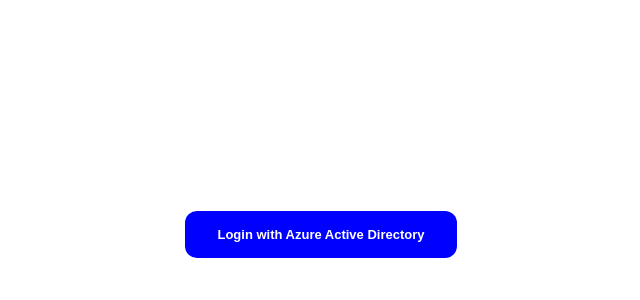
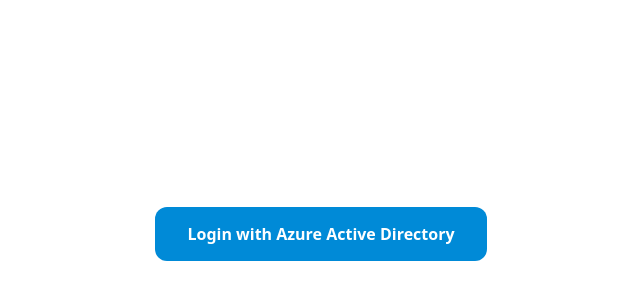
Before and after one commit to annikel/github-issuer, a React (Create React App) app: page / in a window 1280 px wide. Shown: the part 174-474 px from the top of the page, without its empty margins (319-959 px from the left). Built offline with nearby package versions, Linux system fonts and the light colour scheme; no server answers; the HTML template or start-up script is replaced by a standard one.

Commit message:
improvements

```diff
--- a/src/Form.js
+++ b/src/Form.js
@@ -4,9 +4,9 @@
 import { useEffect } from "react";
 
 const GitHubIssuerForm = () => {
-  const [title, setTitle] = useState('');
-  const [body, setBody] = useState('');
-  const [sent, setSent] = useState();
+  const [title, setTitle] = useState("");
+  const [body, setBody] = useState("");
+  const [sent, setSent] = useState(false);
   const [loggedIn, setLoggedIn] = useState(false);
 
   useEffect(() => {
@@ -30,37 +30,43 @@
       title: title,
       body: body,
     };
-    axios
-      .post("/api/repos/annikel/github-issuer/issues", issue)
-      .then((res) => {
-        setBody("");
-        setSent(true);
-        console.log(res);
-        console.log(res.data);
-      });
+    axios.post("/api/repos/annikel/github-issuer/issues", issue).then((res) => {
+      setBody("");
+      setTitle("");
+      setSent(true);
+    });
   };
 
   return (
     <div className="wrapper">
       {loggedIn ? (
         <>
+          <div className="successMessage">{sent ? "Successfully sent to backend :)" : ""}</div>
           <input
             placeholder="Title"
             type="text"
             name="title"
             onChange={(event) => setTitle(event.target.value)}
+            value={title}
           />
           <input
             placeholder="Description"
             type="text"
             name="description"
             onChange={(event) => setBody(event.target.value)}
+            value={body}
           />
-          <button onClick={handleSubmit}>{sent ? "Post Again to GitHub" : "Post to GitHub"}</button>
-          <a href="https://github.com/annikel/github-issuer/issues">View Issues</a>
+          <button className="blueButton" onClick={handleSubmit}>
+            Post to GitHub
+          </button>
+          <a href="https://github.com/annikel/github-issuer/issues">
+            View Issues >>
+          </a>
         </>
       ) : (
-        <a href="/.auth/login/aad">Login with Azure Active Directory</a>
+        <a className="blueButton" href="/.auth/login/aad">
+          Login with Azure Active Directory
+        </a>
       )}
     </div>
   );
--- a/src/index.css
+++ b/src/index.css
@@ -1,5 +1,5 @@
-body {
-  font-family: "Courier New", Courier, monospace;
+* {
+  font-family:system-ui, -apple-system, BlinkMacSystemFont, 'Segoe UI', Roboto, Oxygen, Ubuntu, Cantarell, 'Open Sans', 'Helvetica Neue', sans-serif
 }
 
 .wrapper {
@@ -25,16 +25,20 @@
   border: 1px solid gray;
 }
 
-button, a
+.blueButton
 {
   padding: 16px 32px;
   border: none;
   border-radius: 12px;
   color: white;
-  background-color: blue;
+  background-color: rgb(0, 138, 215);
   cursor: pointer;
-  font-weight: 600;
+  font-weight: 650;
   text-decoration: none;
-  font-family: Arial, Helvetica, sans-serif;
+  font-size: 16px;
+}
+
+.successMessage{
   font-size: small;
+  color: green;
 }
```
